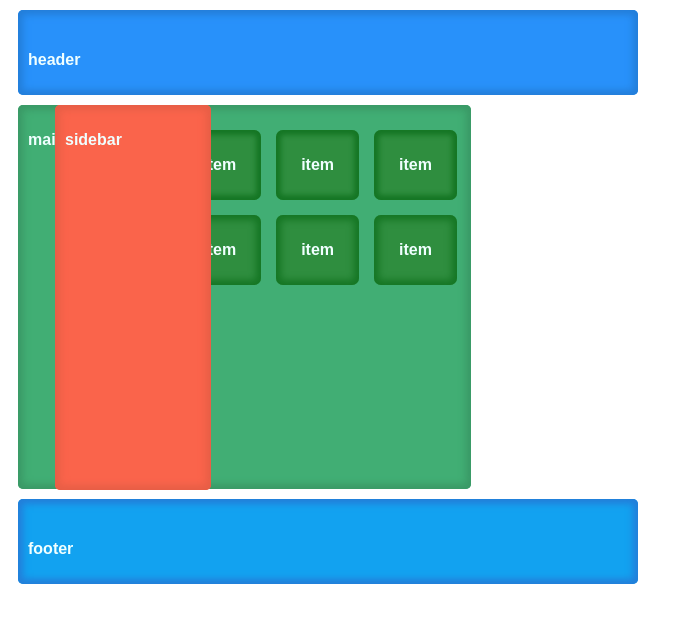
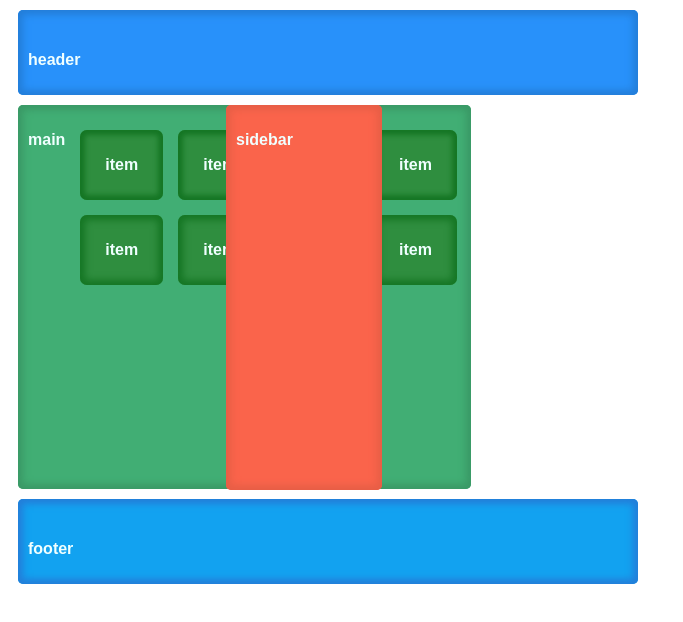
Before and after one commit to sarahguerreiro/descodificadas, a website: page trilha_2/flexbox/flexbox.html in a window 1280 px wide. Shown: the whole page, without its empty margins (0-683 px from the left). Drawn offline with Linux system fonts and the light colour scheme.

Commit message:
organizando...

```diff
--- a/trilha_2/flexbox/flexbox.css
+++ b/trilha_2/flexbox/flexbox.css
@@ -32,7 +32,7 @@ aside {
     width: 136px;
     height: 365px;
     position: fixed;
-    right: 1059px;
+    right: 888px;
     top: 85px;
     display: flex;
     justify-content: flex-start;
```
